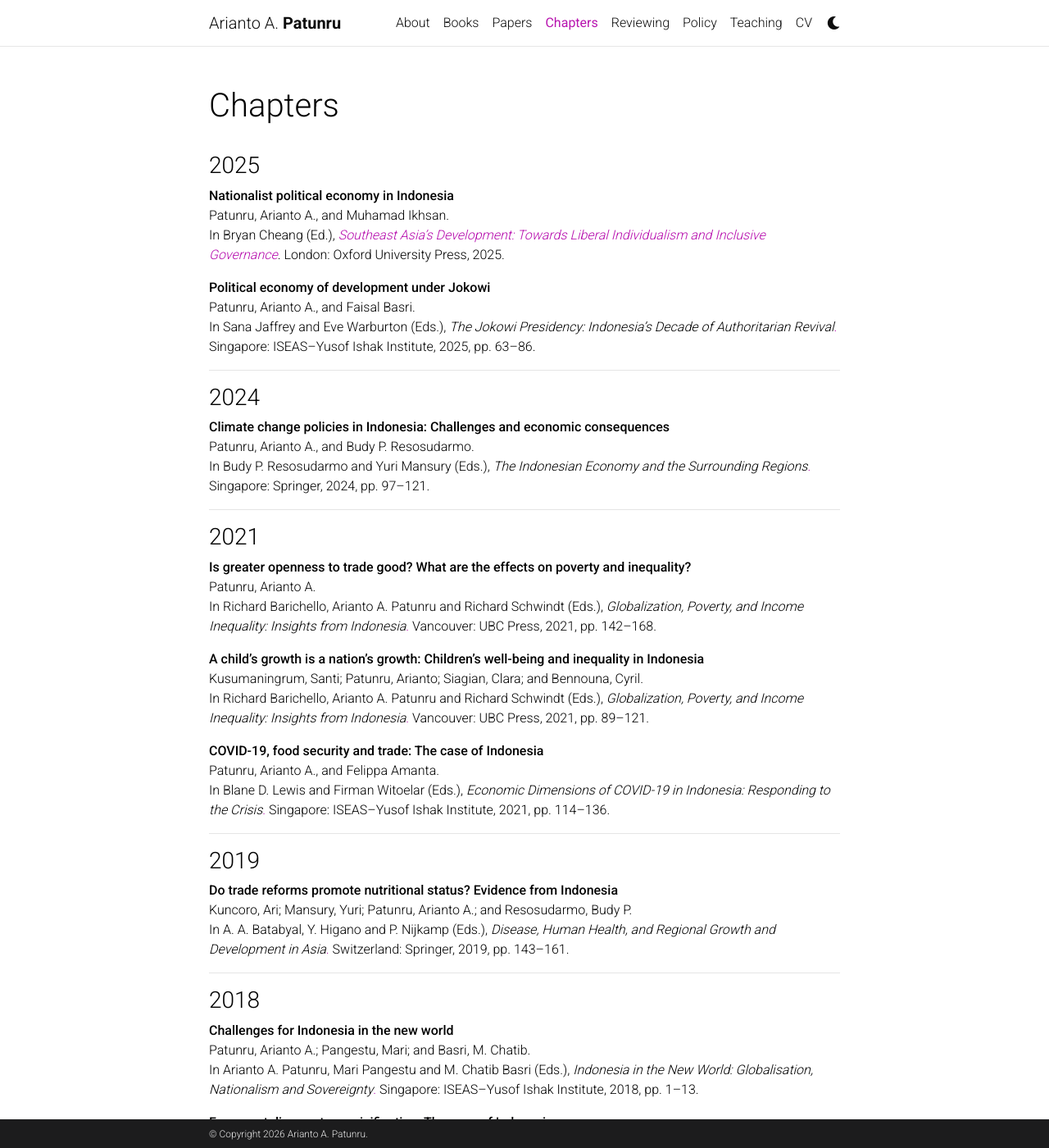
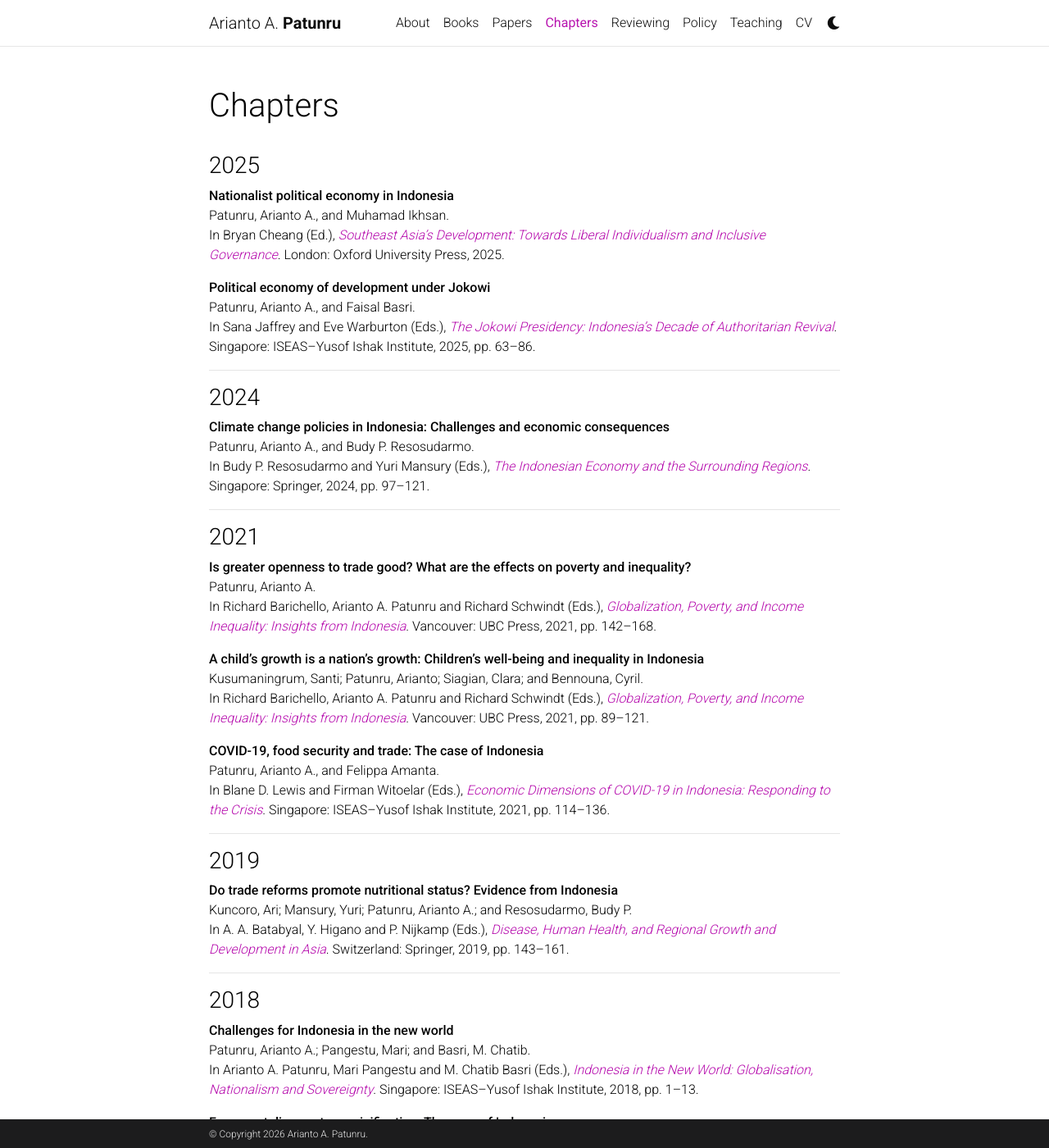
Before and after one commit to patunru/patunru.github.io, a Jekyll site: the page built from _pages/chapters.md, in a window 1280 px wide and 1400 px high. Shown: the whole window at 82% size. Built offline with Jekyll 4.4.1, drawn with Linux system fonts in a browser that asks for light colours; comment, search, counter and statistics services are not loaded; a style sheet for code colours, icons or effects is not loaded; some of the changed text lies outside the part shown.

```diff
--- a/_pages/chapters.md
+++ b/_pages/chapters.md
@@ -14,7 +14,7 @@ In Bryan Cheang (Ed.), *[Southeast Asia's Development: Towards Liberal Individua
 
 **Political economy of development under Jokowi**
 Patunru, Arianto A., and Faisal Basri.
-In Sana Jaffrey and Eve Warburton (Eds.), [*The Jokowi Presidency: Indonesia's Decade of Authoritarian Revival*.](https://bookshop.iseas.edu.sg/publication/7971) Singapore: ISEAS–Yusof Ishak Institute, 2025, pp. 63–86.
+In Sana Jaffrey and Eve Warburton (Eds.), *[The Jokowi Presidency: Indonesia's Decade of Authoritarian Revival](https://bookshop.iseas.edu.sg/publication/7971)*. Singapore: ISEAS–Yusof Ishak Institute, 2025, pp. 63–86.
 
 ---
 
@@ -22,7 +22,7 @@ In Sana Jaffrey and Eve Warburton (Eds.), [*The Jokowi Presidency: Indonesia's D
 
 **Climate change policies in Indonesia: Challenges and economic consequences**
 Patunru, Arianto A., and Budy P. Resosudarmo.
-In Budy P. Resosudarmo and Yuri Mansury (Eds.), [*The Indonesian Economy and the Surrounding Regions*.](https://link.springer.com/book/10.1007/978-981-97-0122-3) Singapore: Springer, 2024, pp. 97–121.
+In Budy P. Resosudarmo and Yuri Mansury (Eds.), *[The Indonesian Economy and the Surrounding Regions](https://link.springer.com/book/10.1007/978-981-97-0122-3)*. Singapore: Springer, 2024, pp. 97–121.
 
 ---
 
@@ -30,15 +30,15 @@ In Budy P. Resosudarmo and Yuri Mansury (Eds.), [*The Indonesian Economy and the
 
 **Is greater openness to trade good? What are the effects on poverty and inequality?**
 Patunru, Arianto A.
-In Richard Barichello, Arianto A. Patunru and Richard Schwindt (Eds.), [*Globalization, Poverty, and Income Inequality: Insights from Indonesia*.](https://press.uchicago.edu/ucp/books/book/distributed/G/bo86430916.html) Vancouver: UBC Press, 2021, pp. 142–168.
+In Richard Barichello, Arianto A. Patunru and Richard Schwindt (Eds.), *[Globalization, Poverty, and Income Inequality: Insights from Indonesia](https://press.uchicago.edu/ucp/books/book/distributed/G/bo86430916.html)*. Vancouver: UBC Press, 2021, pp. 142–168.
 
 **A child's growth is a nation's growth: Children's well-being and inequality in Indonesia**
 Kusumaningrum, Santi; Patunru, Arianto; Siagian, Clara; and Bennouna, Cyril.
-In Richard Barichello, Arianto A. Patunru and Richard Schwindt (Eds.), [*Globalization, Poverty, and Income Inequality: Insights from Indonesia*.](https://press.uchicago.edu/ucp/books/book/distributed/G/bo86430916.html) Vancouver: UBC Press, 2021, pp. 89–121.
+In Richard Barichello, Arianto A. Patunru and Richard Schwindt (Eds.), *[Globalization, Poverty, and Income Inequality: Insights from Indonesia](https://press.uchicago.edu/ucp/books/book/distributed/G/bo86430916.html)*. Vancouver: UBC Press, 2021, pp. 89–121.
 
 **COVID-19, food security and trade: The case of Indonesia**
 Patunru, Arianto A., and Felippa Amanta.
-In Blane D. Lewis and Firman Witoelar (Eds.), [*Economic Dimensions of COVID-19 in Indonesia: Responding to the Crisis*.](https://bookshop.iseas.edu.sg/publication/2488) Singapore: ISEAS–Yusof Ishak Institute, 2021, pp. 114–136.
+In Blane D. Lewis and Firman Witoelar (Eds.), *[Economic Dimensions of COVID-19 in Indonesia: Responding to the Crisis](https://bookshop.iseas.edu.sg/publication/2488)*. Singapore: ISEAS–Yusof Ishak Institute, 2021, pp. 114–136.
 
 ---
 
@@ -46,7 +46,7 @@ In Blane D. Lewis and Firman Witoelar (Eds.), [*Economic Dimensions of COVID-19
 
 **Do trade reforms promote nutritional status? Evidence from Indonesia**
 Kuncoro, Ari; Mansury, Yuri; Patunru, Arianto A.; and Resosudarmo, Budy P.
-In A. A. Batabyal, Y. Higano and P. Nijkamp (Eds.), [*Disease, Human Health, and Regional Growth and Development in Asia*.](https://link.springer.com/book/10.1007/978-981-13-6268-2) Switzerland: Springer, 2019, pp. 143–161.
+In A. A. Batabyal, Y. Higano and P. Nijkamp (Eds.), *[Disease, Human Health, and Regional Growth and Development in Asia](https://link.springer.com/book/10.1007/978-981-13-6268-2)*. Switzerland: Springer, 2019, pp. 143–161.
 
 ---
 
@@ -54,7 +54,7 @@ In A. A. Batabyal, Y. Higano and P. Nijkamp (Eds.), [*Disease, Human Health, and
 
 **Challenges for Indonesia in the new world**
 Patunru, Arianto A.; Pangestu, Mari; and Basri, M. Chatib.
-In Arianto A. Patunru, Mari Pangestu and M. Chatib Basri (Eds.), [*Indonesia in the New World: Globalisation, Nationalism and Sovereignty*.](https://bookshop.iseas.edu.sg/publication/2322) Singapore: ISEAS–Yusof Ishak Institute, 2018, pp. 1–13.
+In Arianto A. Patunru, Mari Pangestu and M. Chatib Basri (Eds.), *[Indonesia in the New World: Globalisation, Nationalism and Sovereignty](https://bookshop.iseas.edu.sg/publication/2322)*. Singapore: ISEAS–Yusof Ishak Institute, 2018, pp. 1–13.
 
 **From cost disease to servicification: The case of Indonesia**
 Patunru, Arianto A.
@@ -98,7 +98,7 @@ In Prema-chandra Athukorala, Arianto A. Patunru and Budy P. Resosudarmo (Eds.),
 
 **Local governance and development outcomes**
 Patunru, Arianto A., and Erman A. Rahman.
-In Hal Hill (Ed.), [*Regional Dynamics in a Decentralized Indonesia*.](https://bookshop.iseas.edu.sg/publication/1985) Singapore: ISEAS, 2014, pp. 156–185.
+In Hal Hill (Ed.), *[Regional Dynamics in a Decentralized Indonesia](https://bookshop.iseas.edu.sg/publication/1985)*. Singapore: ISEAS, 2014, pp. 156–185.
 
 ---
 
```
